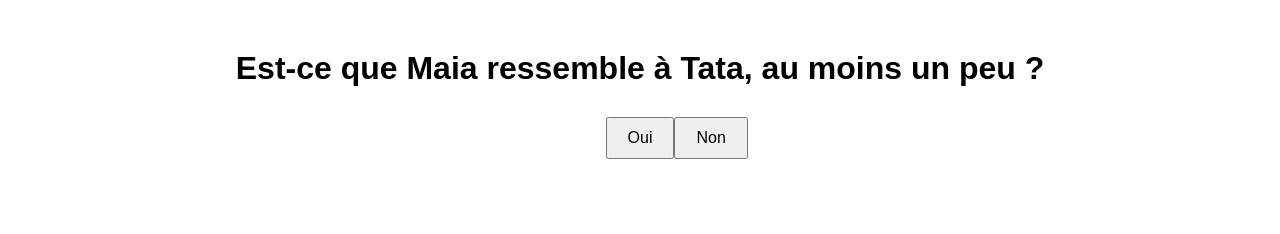
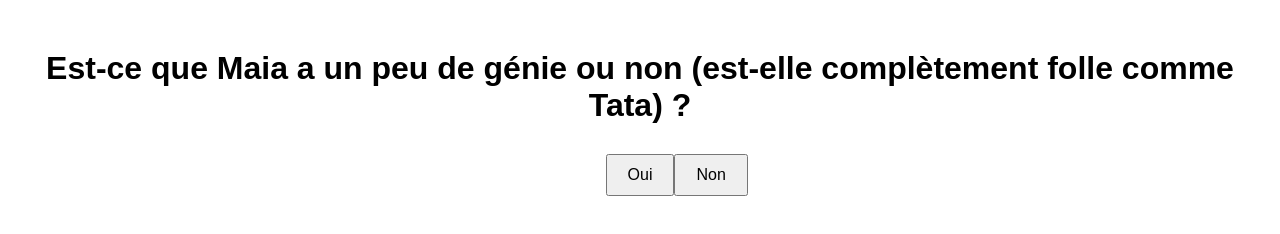
Before and after one commit to yanisywd/yanisywd.github.io, a plain HTML site: page index.html in a window 1280 px wide. Drawn offline with Linux system fonts and the light colour scheme.

Commit message:
Update index.html

```diff
--- a/index.html
+++ b/index.html
@@ -26,7 +26,7 @@
 </head>
 <body>
 
-<h1>Est-ce que Maia ressemble à Tata, au moins un peu ?</h1>
+<h1> Est-ce que Maia a un peu de génie ou non (est-elle complètement folle comme Tata) ?</h1>
 
 <button id="oui">Oui</button>
 <button id="non">Non</button>
```
